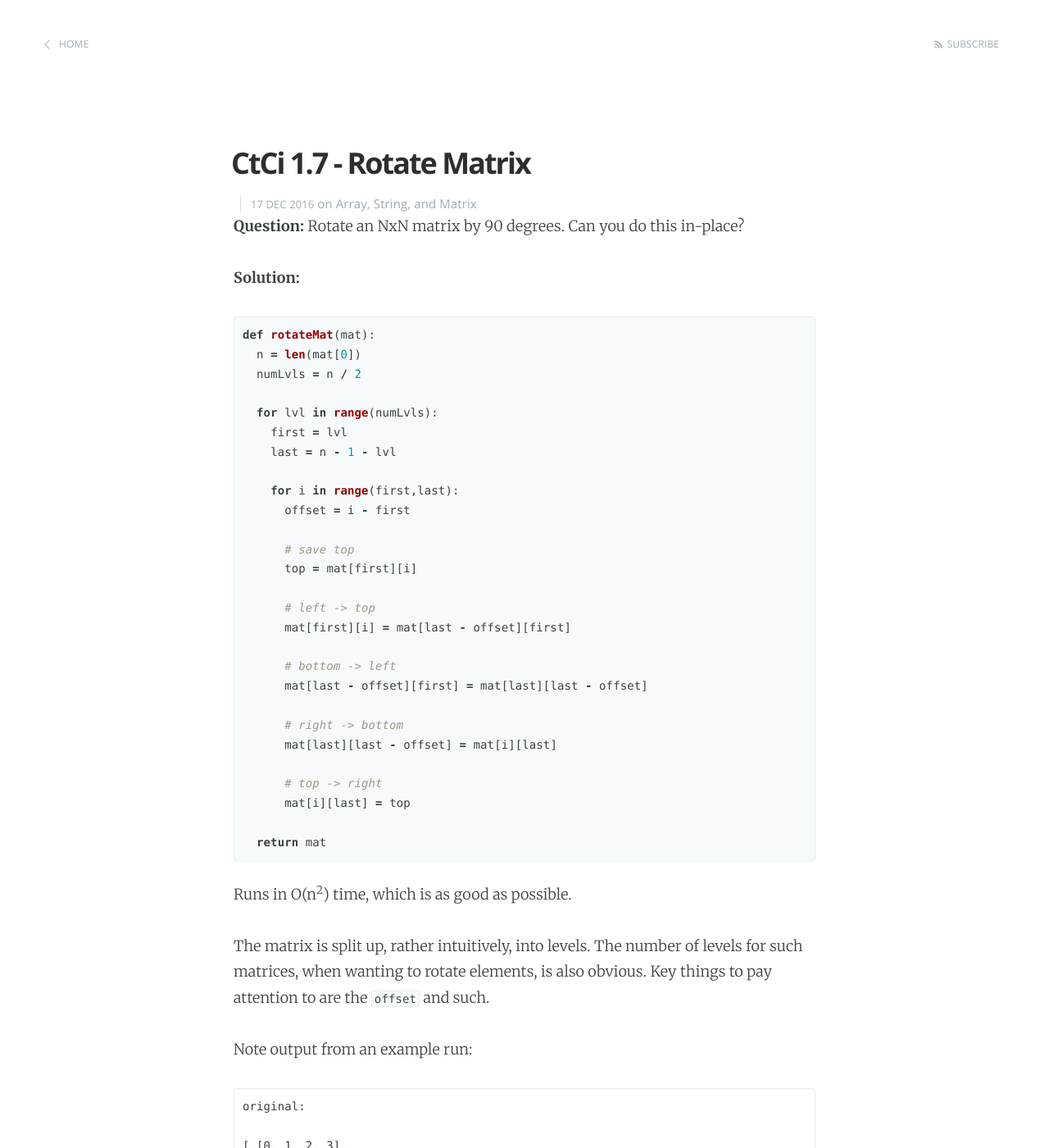
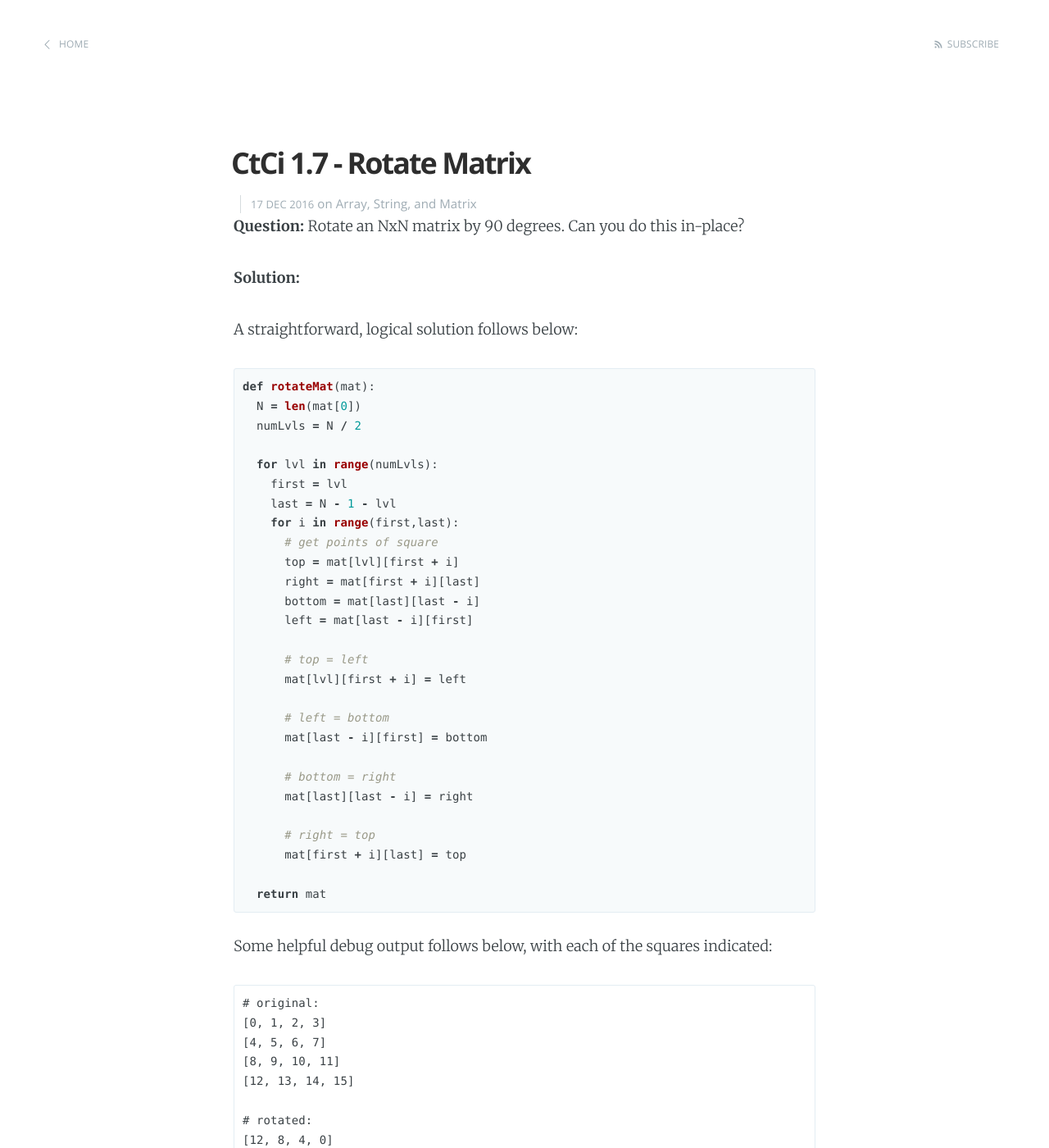
Before and after one commit to ahsanazim/Algos, a Jekyll site: the page built from _posts/2016-12-17-CtCi-1.7---Rotate-Matrix.md, in a window 1280 px wide and 1400 px high. Shown: the whole window at 82% size. Built offline with Jekyll 4.4.1, drawn with Linux system fonts in a browser that asks for light colours; some of the changed text lies outside the part shown.

Commit message:
ctci 1.7 updated

````diff
--- a/_posts/2016-12-17-CtCi-1.7---Rotate-Matrix.md
+++ b/_posts/2016-12-17-CtCi-1.7---Rotate-Matrix.md
@@ -8,6 +8,91 @@ categories: Array String Matrix
 Rotate an NxN matrix by 90 degrees. Can you do this in-place?
 
 **Solution:**
+
+A straightforward, logical solution follows below:
+
+{% highlight python %}
+def rotateMat(mat):
+  N = len(mat[0])
+  numLvls = N / 2
+
+  for lvl in range(numLvls):
+    first = lvl
+    last = N - 1 - lvl
+    for i in range(first,last):
+      # get points of square
+      top = mat[lvl][first + i]
+      right = mat[first + i][last]
+      bottom = mat[last][last - i]
+      left = mat[last - i][first]
+
+      # top = left
+      mat[lvl][first + i] = left
+
+      # left = bottom
+      mat[last - i][first] = bottom
+
+      # bottom = right
+      mat[last][last - i] = right
+
+      # right = top
+      mat[first + i][last] = top
+
+  return mat
+{% endhighlight %}
+
+Some helpful debug output follows below, with each of the squares indicated:
+
+```
+# original:
+[0, 1, 2, 3]
+[4, 5, 6, 7]
+[8, 9, 10, 11]
+[12, 13, 14, 15]
+
+# rotated:
+[12, 8, 4, 0]
+[13, 9, 5, 1]
+[14, 10, 6, 2]
+[15, 11, 7, 3]
+
+# squares:
+----
+0 3
+15 12
+----
+1 7
+14 8
+----
+2 11
+13 4
+----
+6 10
+9 5
+----
+```
+
+Note that above we rotate clockwise. Do perform a similar operation counter-clockwise,
+we simply change the following:
+
+{% highlight python %}
+# top = right
+mat[lvl][first + i] = right
+
+# left = top
+mat[last - i][first] = top
+
+# bottom = left
+mat[last][last - i] = left
+
+# right = bottom
+mat[first + i][last] = bottom
+{% endhighlight %}
+
+
+Below follows an **Alternate solution**, which is a python translation of that
+provided in CtCi:
+
 {% highlight python %}
 def rotateMat(mat):
   n = len(mat[0])
````
